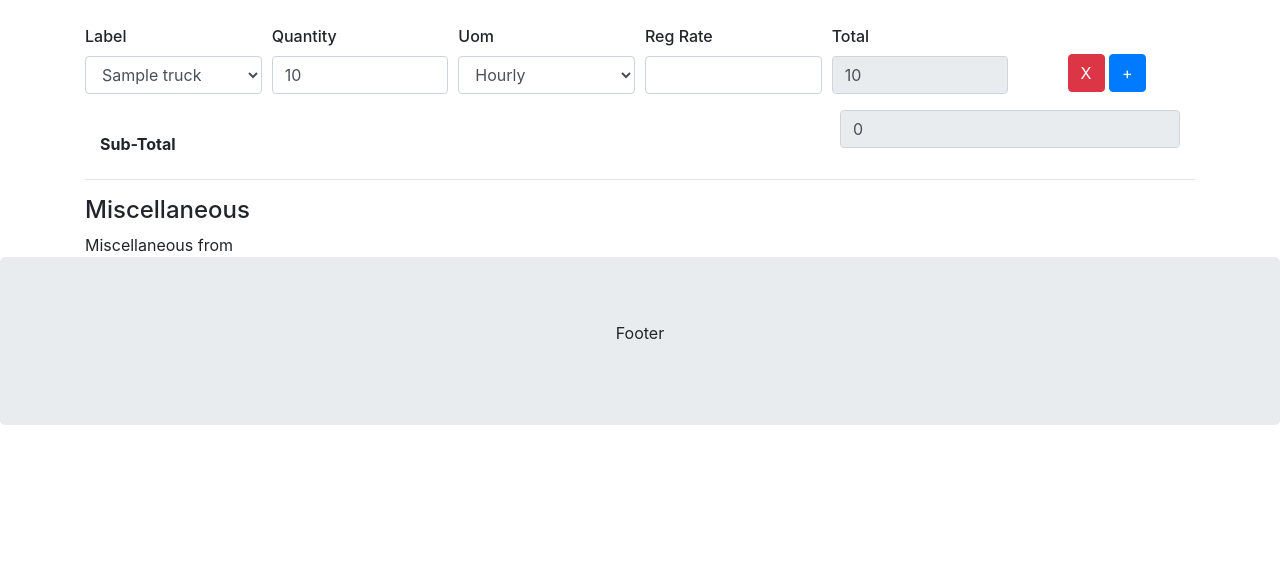
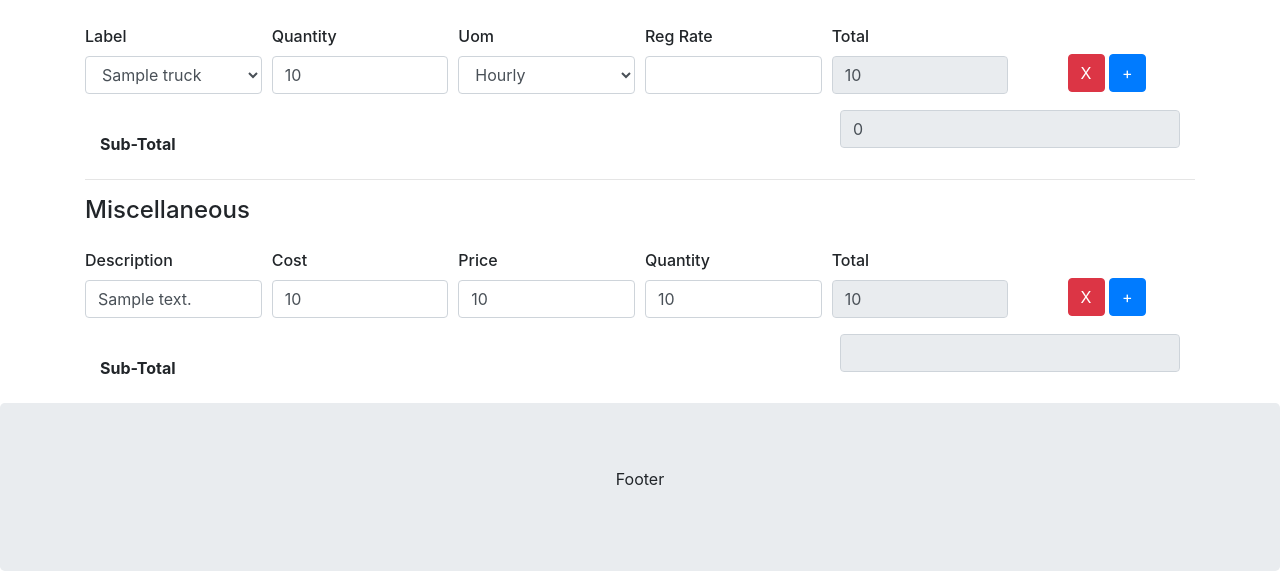
Before and after one commit to gapon1/ticket_mvc, a PHP site: page / in a window 1280 px wide. Shown: the part 852-1423 px from the top of the page. Before the commit the page ends 1277 px from the top, so only its background shows below. Run offline with PHP 8.4, Linux system fonts and the light colour scheme; tables that the repository leaves empty or names only in its code hold one stand-in row (values such as "Sample post"); data that the repository does not hold is empty; classes that the project's autoload settings leave out are loaded by file name; some libraries are stand-ins or nearby versions.

Commit message:
Set Miscellaneous form rows

```diff
--- a/app/views/forms/miscellaneousForm.php
+++ b/app/views/forms/miscellaneousForm.php
@@ -1,4 +1,47 @@
 <hr class="hr"/>
-<h4>Miscellaneous</h4>
-<?php
-echo "Miscellaneous from";
+<div id="misc_container" style="text-align: left">
+    <h4>Miscellaneous</h4>
+    <div id="sub-forms-container"></div>
+    <?php if (!empty($miscellaneous)): ?>
+        <?php foreach ($miscellaneous as $index => $mod): ?>
+            <div class="form-row sub-form">
+                <div class="form-group col-md-2">
+                    <label>Description</label>
+                    <input class="reg-rate-labour form-control" value="<?= $mod->description ?>">
+                </div>
+                <div class="form-group col-md-2">
+                    <label>Cost</label>
+                    <input type="number" class="reg-rate-labour form-control" value="<?= $mod->cost ?>">
+                </div>
+                <div class="form-group col-md-2">
+                    <label>Price</label>
+                    <input type="number" class="miscellaneous-price form-control" value="<?= $mod->price ?>">
+                </div>
+                <div class="form-group col-md-2">
+                    <label>Quantity</label>
+                    <input type="number" class="miscellaneous-quantity form-control" value="<?= $mod->quantity ?>">
+                </div>
+                <div class="form-group col-md-2">
+                    <label>Total</label>
+                    <input class="miscellaneous-total form-control" disabled value="<?= $mod->total ?>">
+                </div>
+                <div class="form-group col-md-2 text-center" style="margin-top: 45px">
+                    <button type="button" id="<?= $mod->id ?>" class="btn btn-danger remove-sub-form">X</button>
+                    <button type="button" class="btn btn-primary add-sub-form">+</button>
+                </div>
+            </div>
+        <?php endforeach; ?>
+        <div class="container">
+            <div class="form-group row">
+                <label for="inputExample" class="col-sm-8 col-form-label"><b>Sub-Total</b></label>
+                <div class="col-sm-4">
+                    <input type="text" class="form-control miscellaneous-sub_total" disabled>
+                </div>
+            </div>
+        </div>
+    <?php else: ?>
+        <div class="form-group col-md-12 text-right" style="margin-top: 45px">
+            <button type="button" class="btn btn-primary add-sub-form">+</button>
+        </div>
+    <?php endif; ?>
+</div>
```
